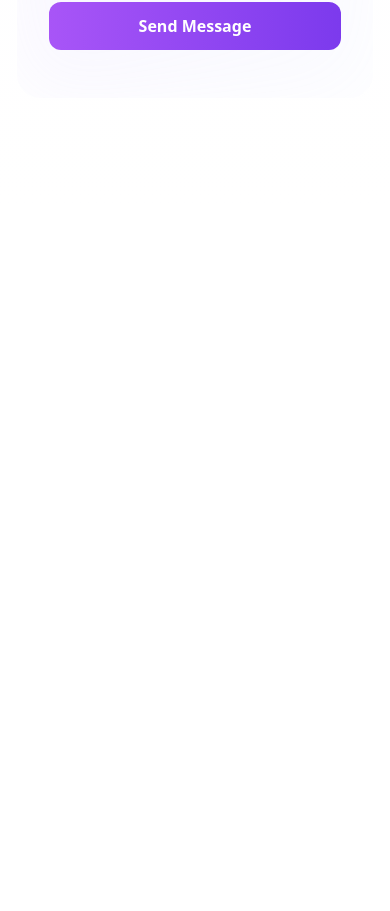
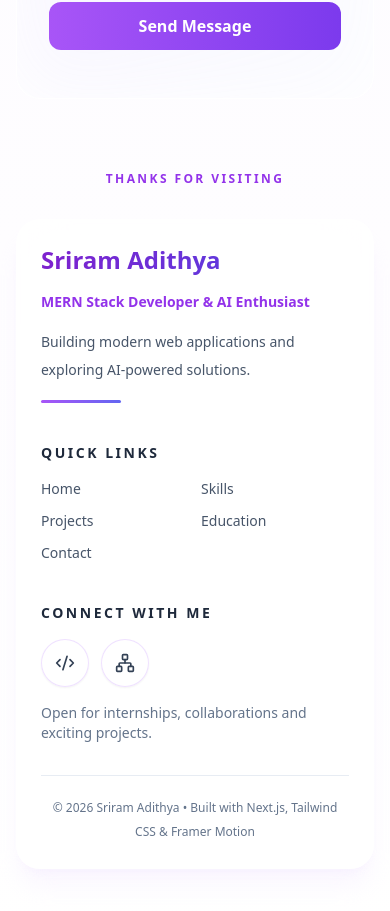
Before and after one commit to Sriram-Adithya96/new-portfolio, a Next.js app: page / in a window 390 px wide. Shown: the part 6318-7229 px from the top of the page. Before the commit the page ends 6529 px from the top, so only its background shows below. Built offline with nearby package versions, Linux system fonts and the light colour scheme.

Commit message:
updated footer

```diff
--- a/src/app/(marketing)/page.tsx
+++ b/src/app/(marketing)/page.tsx
@@ -7,18 +7,20 @@ import { FeaturedProjectsSection } from "@/components/featured-projects-section"
 import { SkillsTechnologiesSection } from "@/components/skills-technologies-section";
 import { EducationTimelineSection } from "@/components/education-timeline-section";
 import { ContactSection } from "@/components/contact-section";
-
+import { FooterSection } from "@/components/footer-section";
 export default function HomePage() {
   return (
     <PageTransition>
       <main className="relative isolate pb-20">
         <AnimatedBackground />
         <SiteHeader />
-        <SectionReveal><HeroSection /></SectionReveal>
+
+<div id="home"><SectionReveal><HeroSection /></SectionReveal></div>
 <div id="projects"><SectionReveal><FeaturedProjectsSection /></SectionReveal></div>
 <div id="skills"><SectionReveal><SkillsTechnologiesSection /></SectionReveal></div>
 <div id="education"><SectionReveal><EducationTimelineSection /></SectionReveal></div>
 <div id="contact"><SectionReveal><ContactSection /></SectionReveal></div>
+<SectionReveal><FooterSection /></SectionReveal>
       </main>
     </PageTransition>
   );
--- a/src/components/footer-section.tsx
+++ b/src/components/footer-section.tsx
@@ -1,3 +1,4 @@
+
 "use client";
 
 import { Code2, Mail, Network } from "lucide-react";
@@ -5,7 +6,7 @@ import { motion } from "framer-motion";
 
 const quickLinks = [
   { label: "Home", href: "#home" },
-  { label: "About", href: "#about" },
+  // { label: "About", href: "#about" },
   { label: "Skills", href: "#skills" },
   { label: "Projects", href: "#projects" },
   { label: "Education", href: "#education" },
@@ -20,14 +21,14 @@ const connectLinks = [
   },
   {
     label: "LinkedIn",
-    href: "https://linkedin.com/in/sriram-adithya96",
+    href: "https://linkedin.com/in/sriram-adithya",
     icon: Network,
   },
-  {
-    label: "Email",
-    href: "mailto:sriramadithya96@gmail.com",
-    icon: Mail,
-  },
+  // {
+  //   label: "Email",
+  //   href: "mailto:sriramadithya96@gmail.com",
+  //   icon: Mail,
+  // },
 ];
 
 export function FooterSection() {
@@ -37,27 +38,40 @@ export function FooterSection() {
       whileInView={{ opacity: 1, y: 0 }}
       viewport={{ once: true, amount: 0.2 }}
       transition={{ duration: 0.6, ease: "easeOut" }}
-      className="px-4 pb-8 pt-6 sm:px-6 lg:px-8"
+      className="px-4 pb-8 pt-10 sm:px-6 lg:px-8"
     >
-      <div className="mx-auto max-w-6xl rounded-[24px] border border-white/50 bg-white/75 p-6 shadow-lg shadow-purple-100/50 backdrop-blur-md sm:p-8">
-        <div className="grid gap-8 md:grid-cols-3">
+      {/* Section Label */}
+      <div className="mb-8 text-center">
+        <p className="text-xs font-bold uppercase tracking-[0.2em] text-purple-600">
+          Thanks For Visiting
+        </p>
+      </div>
+
+      <div className="mx-auto max-w-6xl rounded-[24px] border border-white/60 bg-white/70 p-6 shadow-xl shadow-purple-100/40 backdrop-blur-xl sm:p-8">
+        <div className="grid gap-10 md:grid-cols-3">
+          {/* Left Section */}
           <motion.div
             whileHover={{ y: -4 }}
             transition={{ duration: 0.2 }}
-            className="space-y-3"
+            className="space-y-4"
           >
-            <h2 className="text-xl font-bold text-slate-950">
+            <h2 className="text-2xl font-bold bg-gradient-to-r from-purple-700 to-indigo-600 bg-clip-text text-transparent">
               Sriram Adithya
             </h2>
+
             <p className="text-sm font-semibold text-purple-600">
               MERN Stack Developer & AI Enthusiast
             </p>
-            <p className="max-w-sm text-sm leading-6 text-slate-600">
+
+            <p className="max-w-sm text-sm leading-7 text-slate-600">
               Building modern web applications and exploring AI-powered
               solutions.
             </p>
+
+            <div className="h-[3px] w-20 rounded-full bg-gradient-to-r from-purple-500 to-indigo-500" />
           </motion.div>
 
+          {/* Center Section */}
           <motion.nav
             whileHover={{ y: -4 }}
             transition={{ duration: 0.2 }}
@@ -67,6 +81,7 @@ export function FooterSection() {
             <h3 className="text-sm font-bold uppercase tracking-[0.18em] text-slate-800">
               Quick Links
             </h3>
+
             <div className="grid grid-cols-2 gap-3 text-sm">
               {quickLinks.map((link) => (
                 <a
@@ -83,14 +98,16 @@ export function FooterSection() {
             </div>
           </motion.nav>
 
+          {/* Right Section */}
           <motion.div
             whileHover={{ y: -4 }}
             transition={{ duration: 0.2 }}
             className="space-y-4"
           >
             <h3 className="text-sm font-bold uppercase tracking-[0.18em] text-slate-800">
-              Connect
+              Connect With Me
             </h3>
+
             <div className="flex flex-wrap gap-3">
               {connectLinks.map((link) => {
                 const Icon = link.icon;
@@ -99,27 +116,36 @@ export function FooterSection() {
                   <a
                     key={link.href}
                     href={link.href}
-                    target={link.href.startsWith("mailto:") ? undefined : "_blank"}
+                    target={
+                      link.href.startsWith("mailto:")
+                        ? undefined
+                        : "_blank"
+                    }
                     rel={
                       link.href.startsWith("mailto:")
                         ? undefined
                         : "noopener noreferrer"
                     }
                     aria-label={link.label}
-                    className="flex h-11 w-11 items-center justify-center rounded-full border border-purple-200 bg-white/80 text-slate-700 shadow-sm transition duration-300 hover:scale-105 hover:border-purple-300 hover:bg-purple-50 hover:text-purple-600 hover:shadow-md"
+                    className="group flex h-12 w-12 items-center justify-center rounded-full border border-purple-200/70 bg-white/80 text-slate-700 shadow-sm transition-all duration-300 hover:-translate-y-1 hover:scale-110 hover:border-purple-300 hover:bg-purple-50 hover:text-purple-600 hover:shadow-lg hover:shadow-purple-200/50"
                   >
-                    <Icon className="h-5 w-5" />
+                    <Icon className="h-5 w-5 transition-transform duration-300 group-hover:scale-110" />
                   </a>
                 );
               })}
             </div>
+
+            <p className="text-sm text-slate-500">
+              Open for internships, collaborations and exciting projects.
+            </p>
           </motion.div>
         </div>
 
+        {/* Bottom Bar */}
         <div className="mt-8 border-t border-slate-200/80 pt-5">
           <p className="text-center text-xs leading-6 text-slate-500 sm:text-sm">
-            © 2026 Sriram Adithya. Built with Next.js, Tailwind CSS & Framer
-            Motion.
+            © 2026 Sriram Adithya • Built with Next.js, Tailwind CSS &
+            Framer Motion
           </p>
         </div>
       </div>
```
